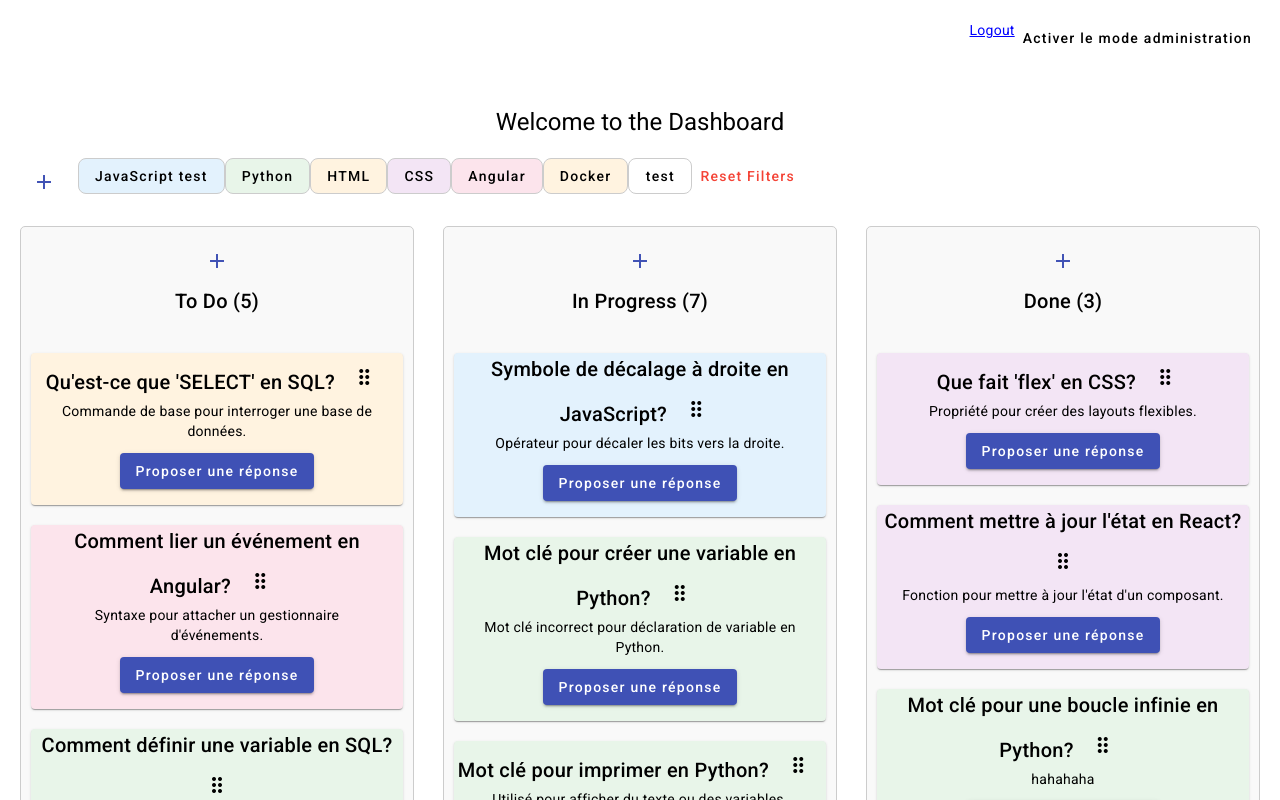
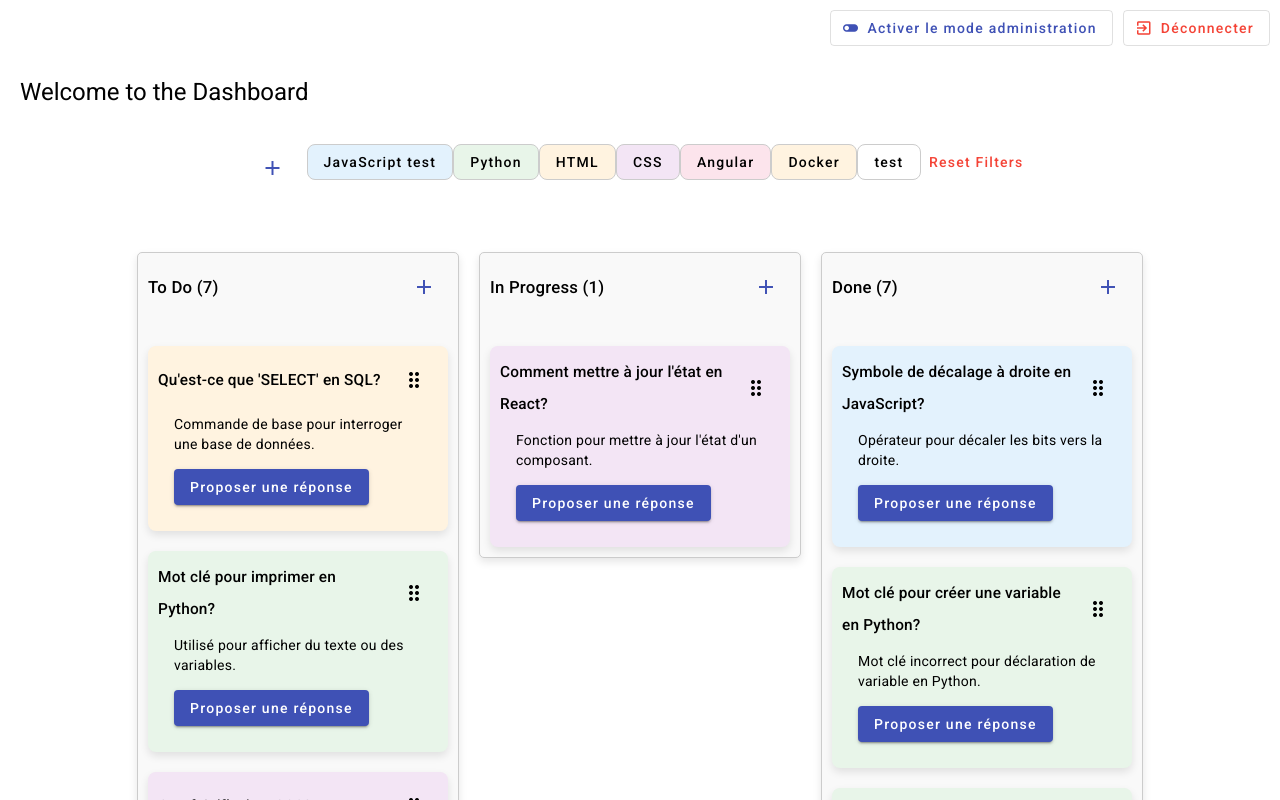
Before and after one commit to ramyozi/memopus, an Angular app: page /dashboard in a window 1280 px wide. Shown: the top 800 px of the page. Built offline with nearby package versions, Linux system fonts and the light colour scheme; data requests are answered from the project's data file; sample sign-in values are in the browser's storage.

Commit message:
Enhance UI: for example center align columns and cards.

```diff
--- a/db.json
+++ b/db.json
@@ -14,7 +14,7 @@
       "answer": ">>",
       "description": "Opérateur pour décaler les bits vers la droite.",
       "tag": "1",
-      "column": "2"
+      "column": "3"
     },
     {
       "id": "3",
@@ -22,7 +22,7 @@
       "answer": "var",
       "description": "Mot clé incorrect pour déclaration de variable en Python.",
       "tag": "2",
-      "column": "2"
+      "column": "3"
     },
     {
       "id": "4",
@@ -30,7 +30,7 @@
       "answer": "print",
       "description": "Utilisé pour afficher du texte ou des variables.",
       "tag": "2",
-      "column": "2"
+      "column": "1"
     },
     {
       "id": "5",
@@ -38,7 +38,7 @@
       "answer": "[]",
       "description": "Utilisez les crochets pour initialiser une liste.",
       "tag": "2",
-      "column": "2"
+      "column": "3"
     },
     {
       "id": "6",
@@ -46,7 +46,7 @@
       "answer": "flex",
       "description": "Propriété pour créer des layouts flexibles.",
       "tag": "4",
-      "column": "3"
+      "column": "1"
     },
     {
       "id": "7",
@@ -70,7 +70,7 @@
       "answer": "text-align: center",
       "description": "Propriété pour aligner le texte au centre.",
       "tag": "4",
-      "column": "2"
+      "column": "3"
     },
     {
       "id": "15",
@@ -94,7 +94,7 @@
       "answer": "extends",
       "description": "Utilisé pour définir l'héritage de classe en Python.",
       "tag": "2",
-      "column": "2"
+      "column": "3"
     },
     {
       "id": "18",
@@ -102,14 +102,14 @@
       "answer": "extends",
       "description": "Utilisé pour définir l'héritage de classe.",
       "tag": "1",
-      "column": "2"
+      "column": "3"
     },
     {
       "question": "Comment mettre à jour l'état en React?",
       "answer": "setState()",
       "description": "Fonction pour mettre à jour l'état d'un composant.",
       "tag": "4",
-      "column": "3",
+      "column": "2",
       "id": "19"
     },
     {
--- a/src/app/app.component.css
+++ b/src/app/app.component.css
@@ -1,16 +1,17 @@
-.app-container {
-  padding: 20px;
-}
-
 .navbar {
   display: flex;
   justify-content: flex-end;
-  margin-bottom: 20px;
+  padding: 10px;
 }
 
-.navbar a {
-  margin-left: 10px;
-  cursor: pointer;
-  text-decoration: underline;
-  color: blue;
+.navbar-actions {
+  display: flex;
+  align-items: center;
+  gap: 10px;
 }
+
+.admin-indicator {
+  font-weight: bold;
+  color: #3f51b5;
+  margin-right: 20px;
+}
--- a/src/app/app.component.html
+++ b/src/app/app.component.html
@@ -1,9 +1,15 @@
 <div class="app-container">
   <nav class="navbar">
-    <a *ngIf="isAuthenticated()" (click)="logout()">Logout</a>
-    <button *ngIf="isAuthenticated()" mat-button (click)="toggleAdminMode()">
-      Activer le mode administration
-    </button>
+    <div *ngIf="isAuthenticated()" class="navbar-actions">
+      <span *ngIf="isAdminMode" class="admin-indicator">Mode Administrateur Activé</span>
+      <button mat-stroked-button (click)="toggleAdminMode()" color="primary" class="admin-toggle-button">
+        <mat-icon>{{ isAdminMode ? 'toggle_on' : 'toggle_off' }}</mat-icon>
+        {{ isAdminMode ? 'Désactiver le mode administration' : 'Activer le mode administration' }}
+      </button>
+      <button mat-stroked-button color="warn" (click)="logout()" class="logout-button">
+        <mat-icon>exit_to_app</mat-icon> Déconnecter
+      </button>
+    </div>
   </nav>
   <main class="main container">
     <router-outlet></router-outlet>
--- a/src/app/app.component.ts
+++ b/src/app/app.component.ts
@@ -4,18 +4,28 @@ import { AuthService } from './services/auth.service';
 import { AdminService } from './services/admin.service';
 import { CommonModule } from "@angular/common";
 import { MatButtonModule } from '@angular/material/button';
+import { MatIconModule } from "@angular/material/icon";
 
 @Component({
   selector: 'app-root',
   standalone: true,
-  imports: [RouterModule, CommonModule, MatButtonModule],
+  imports: [RouterModule, CommonModule, MatButtonModule, MatIconModule],
   templateUrl: './app.component.html',
   styleUrls: ['./app.component.css']
 })
 export class AppComponent {
   title = 'memopus';
+  isAdminMode = false;
 
-  constructor(private authService: AuthService, private router: Router, private adminService: AdminService) {}
+  constructor(
+    private authService: AuthService,
+    private router: Router,
+    private adminService: AdminService
+  ) {
+    this.adminService.adminMode$.subscribe((isAdmin) => {
+      this.isAdminMode = isAdmin;
+    });
+  }
 
   /**
    * Checks if the user is authenticated.
@@ -34,7 +44,7 @@ export class AppComponent {
   }
 
   /**
-   * Toggles the administration mode.
+   * Toggles the administration mode and updates the state.
    */
   toggleAdminMode(): void {
     this.adminService.toggleAdminMode();
--- a/src/app/components/cards/cards.component.css
+++ b/src/app/components/cards/cards.component.css
@@ -1,18 +1,45 @@
 .card-container {
-  display: grid;
+  display: flex;
+  flex-wrap: wrap;
+  justify-content: center;
   gap: 20px;
   margin-top: 20px;
 }
 
 .card {
   width: 100%;
+  max-width: 300px;
+  border-radius: 8px;
+  box-shadow: 0 4px 8px rgba(0, 0, 0, 0.1);
+  display: flex;
+  flex-direction: column;
+  justify-content: space-between;
+  padding: 10px;
 }
 
-.clickable {
-  cursor: pointer;
+.card-header {
+  display: flex;
+  align-items: center;
+  justify-content: space-between;
+  margin-bottom: 10px;
 }
 
-.answer {
-  font-weight: bold;
-  color: #1976d2;
+.card-title {
+  margin: 0;
+  font-size: 1.1em;
+  flex-grow: 1;
 }
+
+.card-actions {
+  display: flex;
+  justify-content: space-between;
+  align-items: center;
+  margin-top: 15px;
+  gap: 10px;
+}
+
+.mat-card-content {
+  display: flex;
+  flex-direction: column;
+  gap: 10px;
+}
--- a/src/app/components/cards/cards.component.html
+++ b/src/app/components/cards/cards.component.html
@@ -2,20 +2,22 @@
 <div class="card-container row" [style.grid-template-columns]="'repeat(' + columns + ', 1fr)'">
   <div *ngFor="let card of cards" class="col-md-4 mb-4">
     <mat-card class="card" [ngStyle]="{ 'background-color': getTagColor(card.tag) }" [attr.draggable]="true" (dragstart)="onDragStart($event, card)">
+      <div class="card-header">
         <mat-card-title class="card-title">
           {{ card.question }}
+        </mat-card-title>
         <button mat-icon-button class="drag-handle" (mousedown)="$event.stopPropagation()">
           <mat-icon>drag_indicator</mat-icon>
         </button>
-      </mat-card-title>
+      </div>
       <mat-card-content>
         <p>{{ card.description }}</p>
-
+        <div class="card-actions">
           <button mat-raised-button color="primary" (click)="openAnswerModal(card)">Proposer une réponse</button>
-
           <button *ngIf="isAdminMode" mat-icon-button color="primary" (click)="openEditCardModal(card)">
             <mat-icon>edit</mat-icon>
           </button>
+        </div>
       </mat-card-content>
     </mat-card>
   </div>
--- a/src/app/components/columns/columns.component.css
+++ b/src/app/components/columns/columns.component.css
@@ -1,16 +1,42 @@
 .columns-container {
   display: flex;
-  justify-content: space-between;
+  justify-content: center;
+  align-items: flex-start;
   margin-top: 20px;
   gap: 20px;
+  padding: 0 20px;
+  max-width: 100%;
+  flex-wrap: wrap;
 }
 
 .column {
-  width: 30%;
+  flex: 1;
+  min-width: 250px;
+  max-width: 300px;
   border: 1px solid #ccc;
   padding: 10px;
   border-radius: 5px;
   background-color: #f9f9f9;
+  box-shadow: 0 4px 8px rgba(0, 0, 0, 0.1);
+}
+
+.column-header {
+  display: flex;
+  align-items: center;
+  justify-content: space-between;
+  margin-bottom: 15px;
+}
+
+.column-title {
+  margin: 0;
+  font-size: 1.2em;
+  flex-grow: 1;
+}
+
+.column-actions {
+  display: flex;
+  gap: 8px;
+  align-items: center;
 }
 
 .cards-container {
--- a/src/app/components/columns/columns.component.html
+++ b/src/app/components/columns/columns.component.html
@@ -1,15 +1,19 @@
 <div *ngIf="error" class="error-message">{{ error }}</div>
 <div class="columns-container">
   <div *ngFor="let column of columns" class="column" (dragover)="onDragOver($event)" (drop)="onDrop($event, column.id)">
+    <div class="column-header">
+      <h2 class="column-title">
+        {{ column.label }} ({{ getCardCountForColumn(column.id) }})
+      </h2>
+      <div class="column-actions">
         <button mat-icon-button color="primary" (click)="openCreateCardModal(column.id)">
           <mat-icon>add</mat-icon>
         </button>
-    <h2>
-      {{ column.label }} ({{ getCardCountForColumn(column.id) }})
         <button *ngIf="isAdminMode" mat-icon-button color="primary" (click)="openUpdateColumnModal(column)">
           <mat-icon>settings</mat-icon>
         </button>
-    </h2>
+      </div>
+    </div>
     <div class="cards-container">
       <app-cards [cards]="getCardsForColumn(column.id)" [tags]="tags" [columns]="1" (cardUpdated)="fetchCards()"></app-cards>
       <ng-template #noCards>
--- a/src/app/components/dashboard/dashboard.component.css
+++ b/src/app/components/dashboard/dashboard.component.css
@@ -1,4 +1,31 @@
 .dashboard-container {
-  text-align: center;
-  margin-top: 50px;
+  padding: 20px;
 }
+
+.filters-container {
+  display: flex;
+  justify-content: center; /* Center the filters */
+  margin-bottom: 20px; /* Add space below filters */
+}
+
+.columns-container {
+  display: flex;
+  justify-content: center; /* Center the columns as a group */
+  align-items: flex-start; /* Align columns to the top */
+  margin-top: 20px;
+  gap: 20px; /* Space between columns */
+  padding: 0 20px; /* Optional: Space outside left and right */
+  max-width: 100%; /* Prevent overflowing */
+  flex-wrap: wrap; /* Allow columns to wrap to the next line if needed */
+}
+
+.column {
+  flex: 1; /* Make columns flexible */
+  min-width: 250px; /* Minimum width for columns */
+  max-width: 300px; /* Maximum width for columns */
+  border: 1px solid #ccc;
+  padding: 10px;
+  border-radius: 5px;
+  background-color: #f9f9f9;
+  box-shadow: 0 4px 8px rgba(0, 0, 0, 0.1); /* Subtle shadow for visual separation */
+}
--- a/src/app/components/dashboard/dashboard.component.html
+++ b/src/app/components/dashboard/dashboard.component.html
@@ -1,5 +1,9 @@
 <div class="dashboard-container">
   <h1>Welcome to the Dashboard</h1>
-  <app-tags (tagSelectionChanged)="onTagSelectionChanged($event)" (tagsFetched)="onTagsFetched($event)"></app-tags>
-  <app-columns [selectedTags]="selectedTags" [tags]="tags"></app-columns>
+  <div class="filters-container">
+    <app-tags (tagSelectionChanged)="onTagSelectionChanged($event)" (tagsFetched)="onTagsFetched($event)"></app-tags>
+  </div>
+  <div class="columns-container">
+    <app-columns [selectedTags]="selectedTags" [tags]="tags"></app-columns>
+  </div>
 </div>
--- a/src/app/services/admin.service.ts
+++ b/src/app/services/admin.service.ts
@@ -5,18 +5,19 @@ import { BehaviorSubject } from 'rxjs';
   providedIn: 'root'
 })
 export class AdminService {
-  private adminMode = new BehaviorSubject<boolean>(false);
+  private adminModeSubject = new BehaviorSubject<boolean>(false);
 
   /**
    * Observable for the current admin mode state.
    */
-  adminMode$ = this.adminMode.asObservable();
+  adminMode$ = this.adminModeSubject.asObservable();
 
   /**
    * Toggles the current state of admin mode.
    */
   toggleAdminMode(): void {
-    this.adminMode.next(!this.adminMode.value);
+    const newAdminMode = !this.adminModeSubject.value;
+    this.adminModeSubject.next(newAdminMode);
   }
 
   /**
@@ -24,6 +25,6 @@ export class AdminService {
    * @returns {boolean} The current state of admin mode.
    */
   isAdminMode(): boolean {
-    return this.adminMode.value;
+    return this.adminModeSubject.value;
   }
 }
```
Lines whose indentation alone changed are shown as unchanged.
